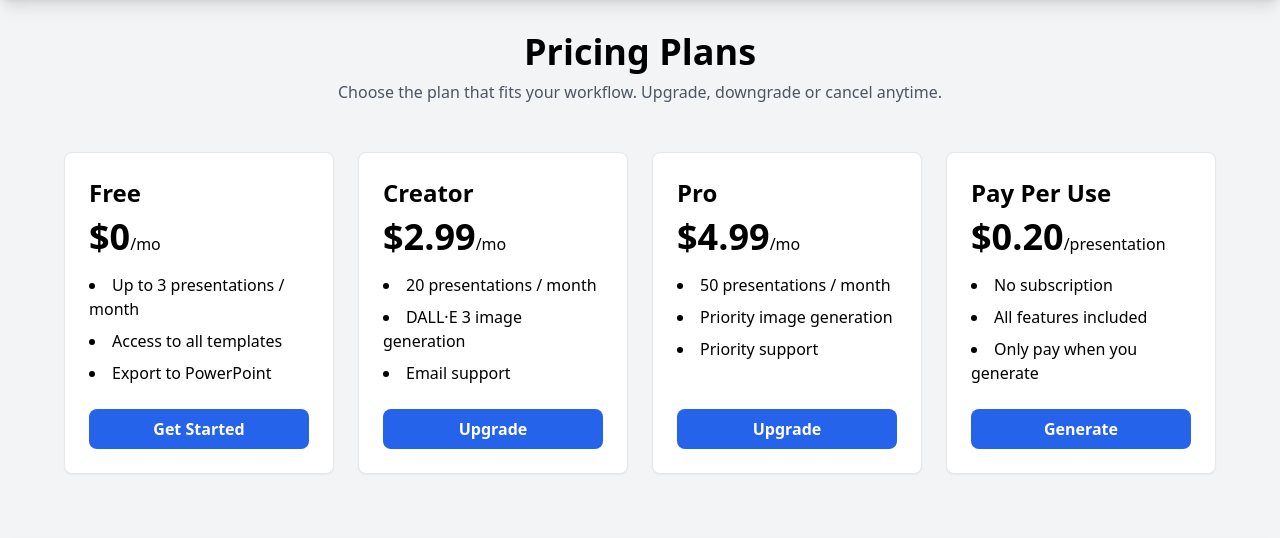
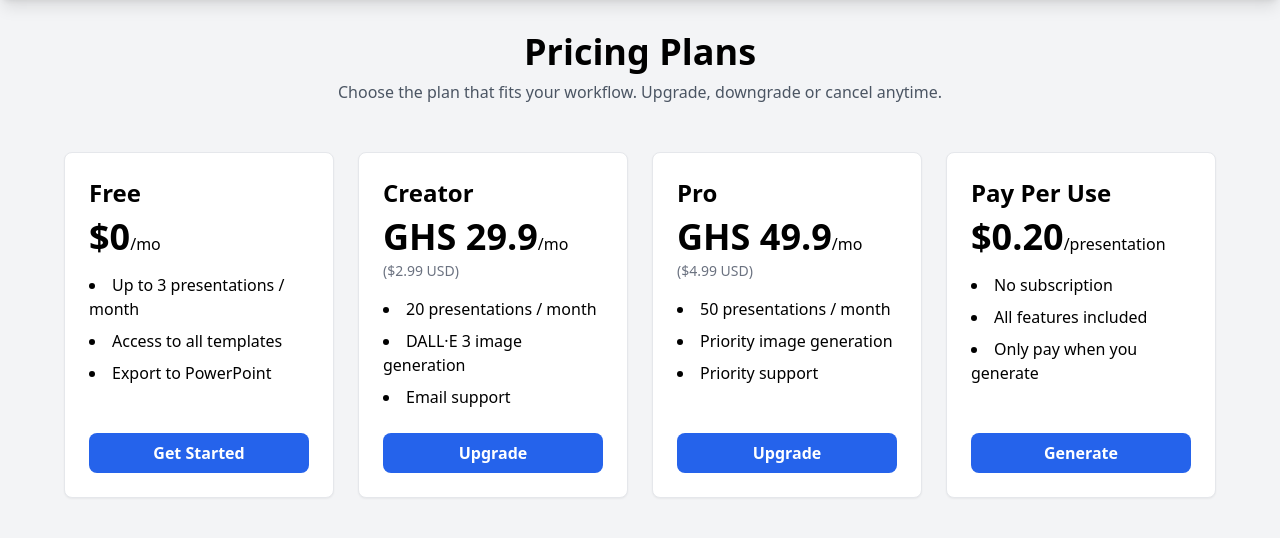
Before and after one commit to techanyday/pptjetz, a Flask app: page /pricing in a window 1280 px wide. Shown: the part 64-602 px from the top of the page. Run offline with Flask 3, Linux system fonts and the light colour scheme; some libraries are stand-ins or nearby versions.

Commit message:
Display both GHS and USD prices dynamically for Creator and Pro plans

```diff
--- a/app/routes.py
+++ b/app/routes.py
@@ -90,7 +90,7 @@ def faq():
 @bp.route("/pricing")
 def pricing():
     """Render the Pricing page with package details."""
-    return render_template('pricing.html', user=current_user)
+    return render_template('pricing.html', user=current_user, plans=User.PLANS)
 
 # ------------------
 # Blog routes
@@ -427,7 +427,8 @@ def generate():
             user=current_user,
             remaining_presentations=remaining,
             current_plan=current_user.plan,
-            plan_info=plan_info
+            plan_info=plan_info,
+            plans=User.PLANS
         )
 
     try:
--- a/app/templates/generate.html
+++ b/app/templates/generate.html
@@ -66,7 +66,8 @@
                 <!-- Creator Plan -->
                 <div class="border rounded-lg p-6 flex flex-col items-center hover:shadow-lg transition-shadow">
                     <h3 class="text-xl font-semibold mb-2">Creator</h3>
-                    <p class="text-3xl font-bold mb-4">$2.99</p>
+                    <p class="text-3xl font-bold mb-1">GHS {{ plans['creator']['price'] | round(2) }}</p>
+                    <p class="text-sm text-gray-500 mb-4">(${{ (plans['creator']['price'] / 10) | round(2) }} USD)</p>
                     <ul class="text-gray-600 mb-6 text-center">
                         <li class="mb-2">20 presentations/month</li>
                         <li class="mb-2">All templates</li>
@@ -81,7 +82,8 @@
                 <div class="border-2 {% if user.plan == 'pro' %}border-gray-500{% else %}border-blue-500{% endif %} rounded-lg p-6 flex flex-col items-center hover:shadow-lg transition-shadow relative overflow-hidden">
                     <div class="absolute top-0 right-0 bg-blue-500 text-white px-4 py-1 rounded-bl">Popular</div>
                     <h3 class="text-xl font-semibold mb-2">Pro</h3>
-                    <p class="text-3xl font-bold mb-4">$4.99</p>
+                    <p class="text-3xl font-bold mb-1">GHS {{ plans['pro']['price'] | round(2) }}</p>
+                    <p class="text-sm text-gray-500 mb-4">(${{ (plans['pro']['price'] / 10) | round(2) }} USD)</p>
                     <ul class="text-gray-600 mb-6 text-center">
                         <li class="mb-2">50 presentations/month</li>
                         <li class="mb-2">All templates</li>
--- a/app/templates/pricing.html
+++ b/app/templates/pricing.html
@@ -24,7 +24,8 @@
     <!-- Creator Plan -->
     <div class="border rounded-lg shadow-sm p-6 bg-white flex flex-col">
         <h2 class="text-2xl font-semibold mb-2">Creator</h2>
-        <p class="text-4xl font-bold mb-4">$2.99<span class="text-base font-normal">/mo</span></p>
+        <p class="text-4xl font-bold mb-1">GHS {{ plans['creator']['price'] | round(2) }}<span class="text-base font-normal">/mo</span></p>
+        <p class="text-sm text-gray-500 mb-4">(${{ (plans['creator']['price'] / 10) | round(2) }} USD)</p>
         <ul class="text-left flex-1 list-disc list-inside space-y-2 mb-6">
             <li>20 presentations / month</li>
             <li>DALL·E 3 image generation</li>
@@ -36,7 +37,8 @@
     <!-- Pro Plan -->
     <div class="border rounded-lg shadow-sm p-6 bg-white flex flex-col">
         <h2 class="text-2xl font-semibold mb-2">Pro</h2>
-        <p class="text-4xl font-bold mb-4">$4.99<span class="text-base font-normal">/mo</span></p>
+        <p class="text-4xl font-bold mb-1">GHS {{ plans['pro']['price'] | round(2) }}<span class="text-base font-normal">/mo</span></p>
+        <p class="text-sm text-gray-500 mb-4">(${{ (plans['pro']['price'] / 10) | round(2) }} USD)</p>
         <ul class="text-left flex-1 list-disc list-inside space-y-2 mb-6">
             <li>50 presentations / month</li>
             <li>Priority image generation</li>
```
